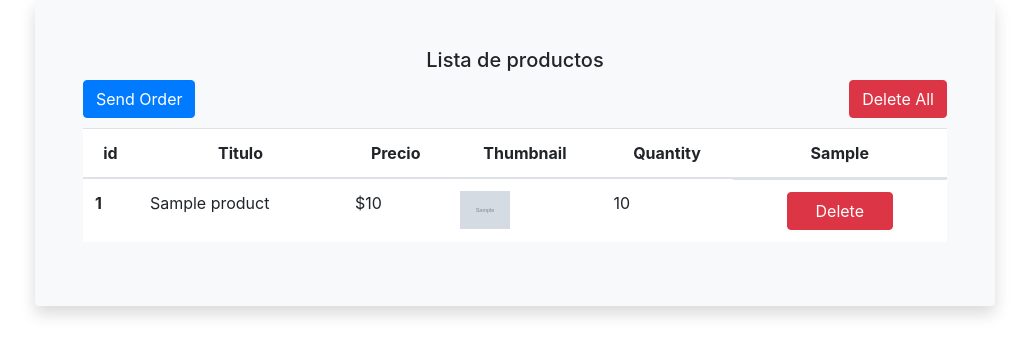
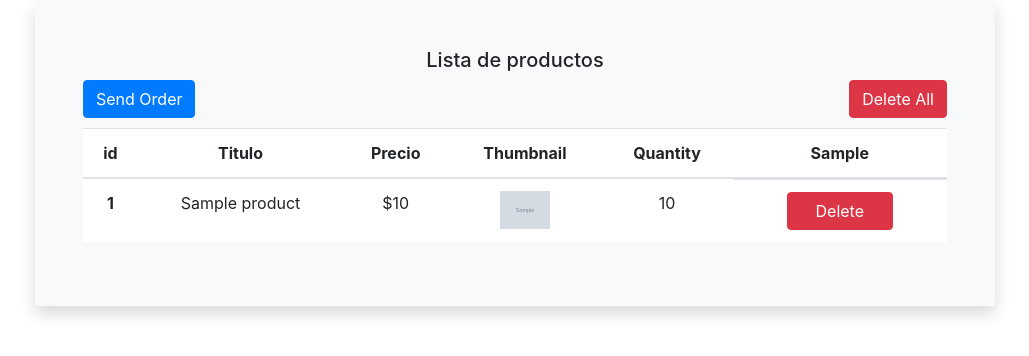
Before and after one commit to tatenalan/coder-dkt, a Node project: template public/partials/cartTable.handlebars in a window 1280 px wide. Shown: the top 356 px of the page, without its empty margins (125-1154 px from the left). Run offline with Node 20 templates, Linux system fonts and the light colour scheme; the template is opened without the code that fills it: most values are stand-ins (such as "Sample title", 1, 10 or a date in 2020); grey boxes marked "Sample" are stand-in pictures; some libraries are stand-ins or nearby versions.

Commit message:
centering tables

```diff
--- a/public/partials/cartTable.handlebars
+++ b/public/partials/cartTable.handlebars
@@ -30,7 +30,7 @@
         <th scope="col">{{idCart}}</th>
       </tr>
     </thead>
-    <tbody id="table">
+    <tbody id="table" style="text-align-last: center;">
       {{#each productList}}
       <tr>
         <th scope="row">{{this.id}}</th>
--- a/public/partials/productTable.handlebars
+++ b/public/partials/productTable.handlebars
@@ -23,7 +23,7 @@
         <th scope="col">Actions</th>
       </tr>
     </thead>
-    <tbody id="table">
+    <tbody id="table" style="text-align-last: center;">
       {{#each productList}}
       <tr>
         {{!-- <th scope="row">{{this.id}}</th> --}}
```
